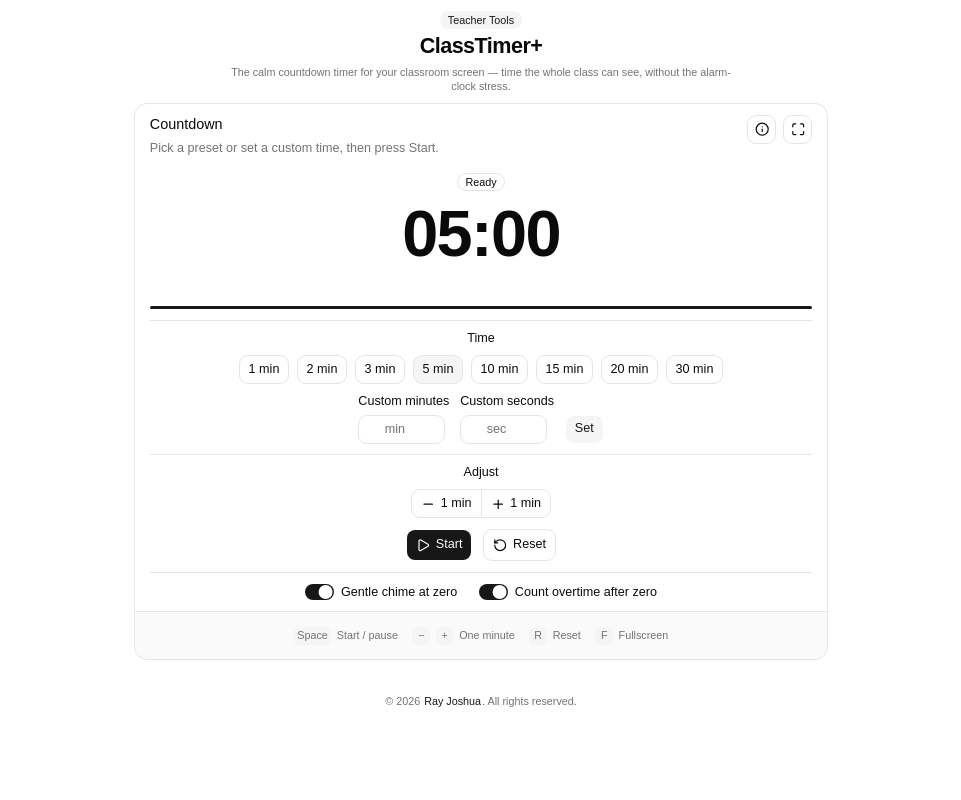
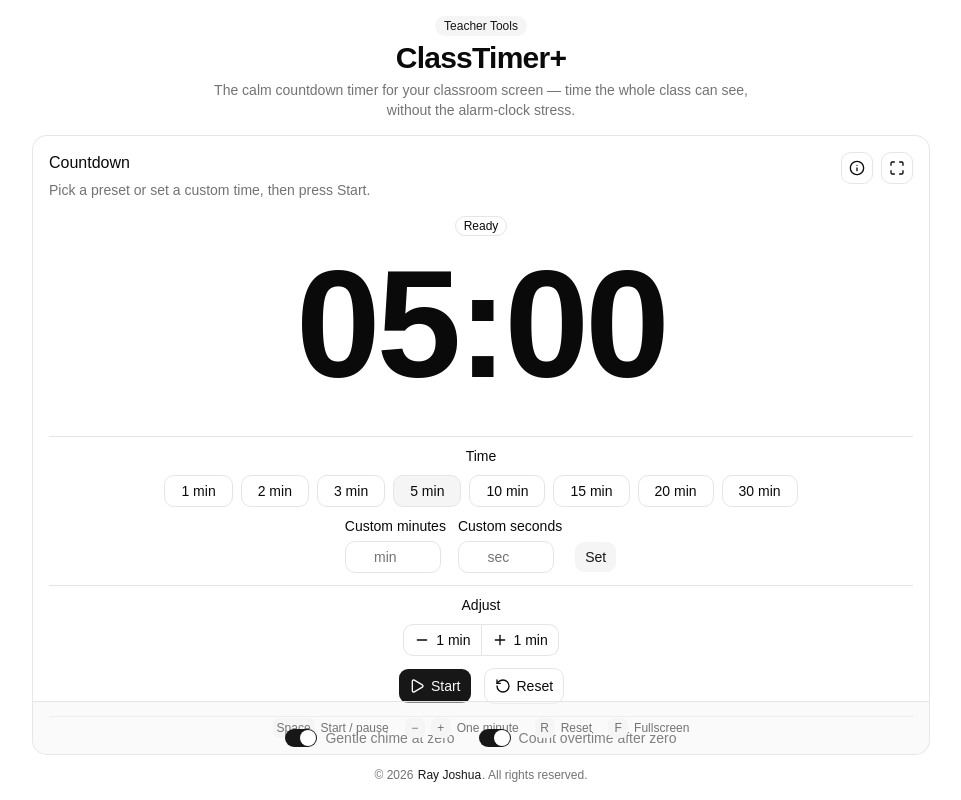
Before and after one commit to rayjoshuaa/classtimer-plus, a React (Vite) app: page / in a window 1280 px wide. Shown: the whole page, without its empty margins (159-1120 px from the left). Built offline with nearby package versions, Linux system fonts and the light colour scheme.

Commit message:
v2.1.2 — fills the viewport height

```diff
--- a/src/App.tsx
+++ b/src/App.tsx
@@ -308,18 +308,18 @@ export default function App() {
 
   return (
     <TooltipProvider>
-      <div className="app-scale flex h-svh flex-col items-center overflow-hidden bg-background px-4 py-3 text-foreground">
-        <header className="flex w-full max-w-3xl flex-col items-center gap-1 text-center">
+      <div className="flex h-svh flex-col items-center overflow-hidden bg-background px-4 py-4 text-foreground">
+        <header className="flex w-full max-w-4xl shrink-0 flex-col items-center gap-1 text-center">
           <Badge variant="secondary">Teacher Tools</Badge>
-          <h1 className="text-2xl font-bold tracking-tight">ClassTimer+</h1>
-          <p className="max-w-xl text-xs text-muted-foreground">
+          <h1 className="text-3xl font-bold tracking-tight">ClassTimer+</h1>
+          <p className="max-w-xl text-sm text-muted-foreground">
             The calm countdown timer for your classroom screen — time the whole
             class can see, without the alarm-clock stress.
           </p>
         </header>
 
-        <main className="flex w-full min-h-0 flex-1 items-start justify-center pt-3">
-          <Card className="w-full max-w-3xl gap-3 py-3">
+        <main className="flex w-full min-h-0 flex-1 justify-center pt-4">
+          <Card className="flex h-full w-full max-w-4xl flex-col gap-3 py-4">
             <CardHeader>
               <div className="flex items-start justify-between gap-4">
                 <div className="flex flex-col gap-1.5">
@@ -392,10 +392,10 @@ export default function App() {
               </div>
             </CardHeader>
 
-            <CardContent className="flex flex-col items-center gap-3">
+            <CardContent className="flex min-h-0 flex-1 flex-col items-center justify-between gap-3">
               <Badge variant={badgeVariant}>{stageLabel}</Badge>
 
-              <div className="text-6xl font-bold tabular-nums tracking-tight md:text-7xl">
+              <div className="text-[clamp(4.5rem,19vh,12rem)] leading-none font-bold tabular-nums tracking-tight">
                 {display}
               </div>
 
@@ -406,7 +406,7 @@ export default function App() {
                 {stageLabel}, {display}
               </div>
 
-              <Progress value={progressValue} className="w-full" aria-label="Time remaining" />
+              <Progress value={progressValue} className="h-3 w-full" aria-label="Time remaining" />
 
               <Separator />
 
@@ -415,6 +415,7 @@ export default function App() {
                 <ToggleGroup
                   type="single"
                   variant="outline"
+                  className="flex-wrap justify-center"
                   value={presetValue}
                   onValueChange={(value) => {
                     if (value) setTotal(parseInt(value, 10) * 60)
@@ -422,7 +423,7 @@ export default function App() {
                   aria-label="Preset times"
                 >
                   {PRESETS.map((min) => (
-                    <ToggleGroupItem key={min} value={String(min)}>
+                    <ToggleGroupItem key={min} value={String(min)} className="px-4 py-2">
                       {min} min
                     </ToggleGroupItem>
                   ))}
@@ -521,7 +522,7 @@ export default function App() {
           </Card>
         </main>
 
-        <footer className="pt-3 text-center text-xs text-muted-foreground">
+        <footer className="shrink-0 pt-3 text-center text-xs text-muted-foreground">
           © 2026{" "}
           <Button variant="link" size="sm" className="h-auto p-0 text-xs" asChild>
             <a href="https://rayjoshuaa-portfolio.pages.dev" target="_blank" rel="noopener noreferrer">
--- a/src/index.css
+++ b/src/index.css
@@ -130,16 +130,3 @@
     @apply font-sans;
     }
 }
-
-/* ClassTimer+ is a fixed one-screen app: on short viewports the whole
-   layout scales down slightly so nothing ever needs to scroll. */
-@media (max-height: 860px) {
-  .app-scale {
-    zoom: 0.9;
-  }
-}
-@media (max-height: 740px) {
-  .app-scale {
-    zoom: 0.8;
-  }
-}
```
